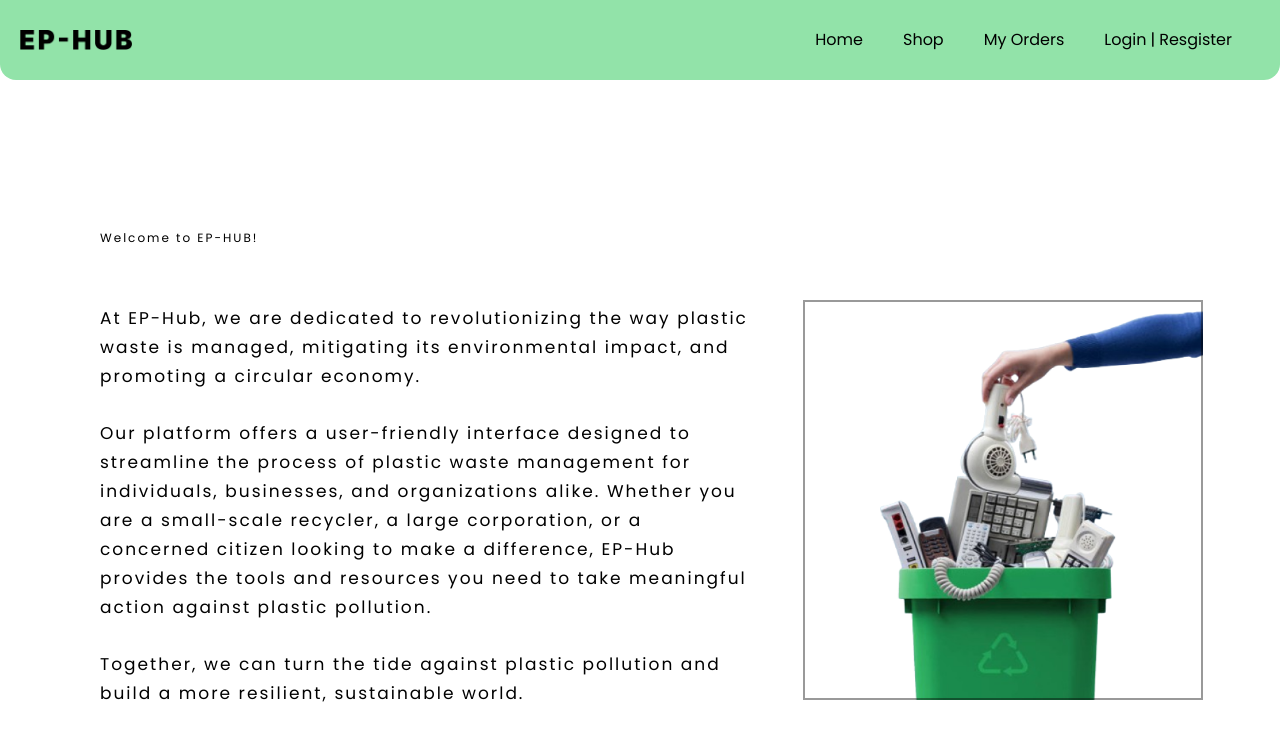
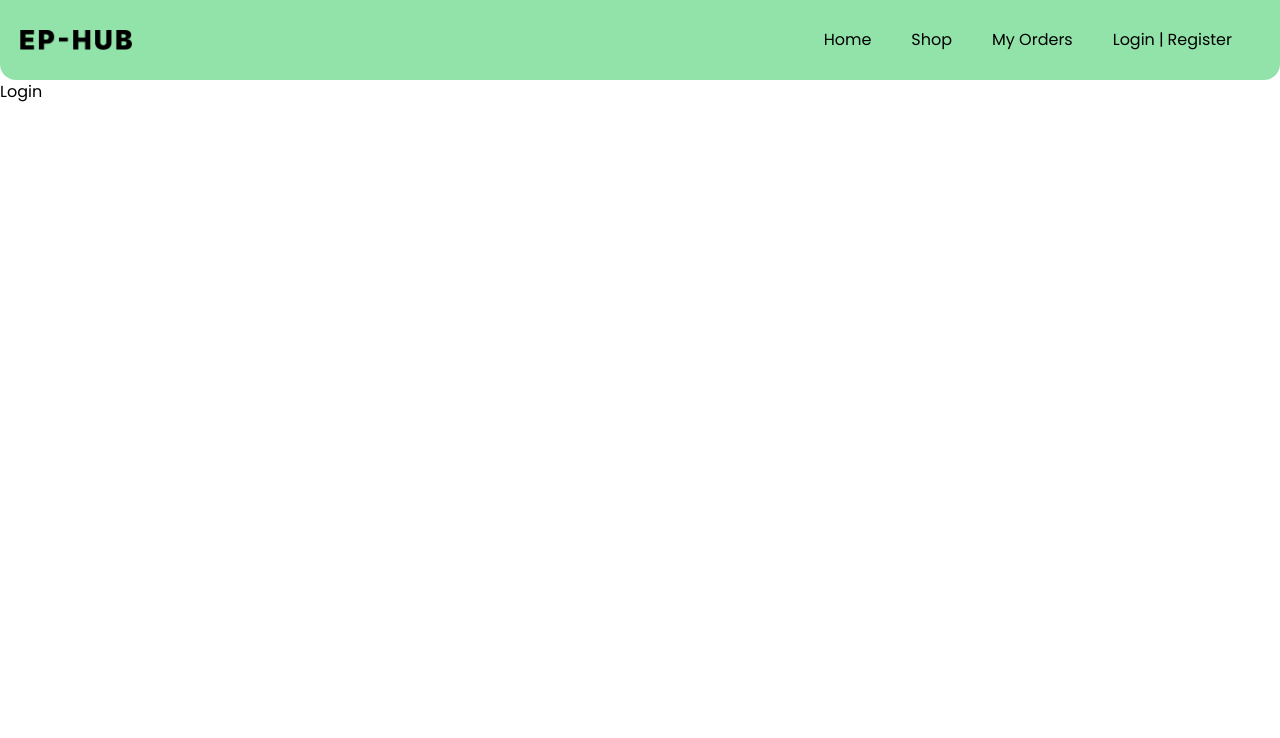
Before and after one commit to ElzaAnnThomas/EP-HUB-Frontend, a React (Vite) app: page /login in a window 1280 px wide. Shown: the top 738 px of the page. Built offline with nearby package versions, Linux system fonts and the light colour scheme.

Commit message:
react-router set

```diff
--- a/src/Components/Navbar.jsx
+++ b/src/Components/Navbar.jsx
@@ -1,18 +1,19 @@
 import Logo from '../assets/Ep-Hub.png'
 import menuButton from '../assets/menu-button.png'
+import { Link } from 'react-router-dom'
 
 const Navbar = () => {
   return (
     <nav className='flex flex-row items-center justify-between bg-[#92E3A9] h-20 rounded-b-2xl'>
       <img src={Logo} alt="ep-hub"  className='h-5 w-28 ml-5'/>
       <div className="max-sm:hidden flex flex-row mr-12 gap-10">
-        <a href="/">Home</a>
-        <a href="/">Shop</a>
-        <a href="/">My Orders</a>
+        <Link to='/'>Home</Link>
+        <Link to='/shop'>Shop</Link>
+        <Link to='/my-orders'>My Orders</Link>
         <div className="flex flex-row gap-1">
-          <a href="">Login</a>
+          <Link to='/login'>Login</Link>
           <p>|</p>
-          <a href="">Resgister</a>
+          <Link to='/register'>Register</Link>
         </div>
       </div>
       <button className='sm:hidden'>
--- a/src/Layout.jsx
+++ b/src/Layout.jsx
@@ -1,11 +1,21 @@
 import HomePage from "./Pages/HomePage"
+import Shop from "./Pages/Shop"
+import MyOrders from "./Pages/MyOrders"
+import Login from "./Pages/Login"
+import Register from "./Pages/Register"
+
+import { Routes, Route } from "react-router-dom"
 
 
 const Layout = () => {
   return (
-    <div className="main-container">
-        <HomePage/>
-    </div>
+    <Routes>
+      <Route path="/" element={<HomePage/>}/>
+      <Route path="/shop" element={<Shop/>}/>\
+      <Route path="/my-orders" element={<MyOrders/>}/>
+      <Route path="/login" element={<Login/>}/>
+      <Route path="/register" element={<Register/>}/>
+    </Routes>
   )
 }
 
--- a/src/Pages/HomePage.jsx
+++ b/src/Pages/HomePage.jsx
@@ -4,14 +4,13 @@ import Roles from "../Components/Roles"
 
 import '../Styles/HomePage.css'
 
-
 const HomePage = () => {
   return (
-    <div className="homepage">
-      <Navbar className='Navbar'/>
-      <AboutUs className='AboutUs'/>
-      <Roles className='Roles'/>
-    </div>
+    <>
+      <Navbar/>
+      <AboutUs/>
+      <Roles/>
+    </>
   )
 }
 
--- a/src/Pages/Login.jsx
+++ b/src/Pages/Login.jsx
@@ -0,0 +1,13 @@
+import React from 'react'
+import Navbar from '../Components/Navbar'
+
+const Login = () => {
+  return (
+    <div>
+      <Navbar/>
+      Login
+    </div>
+  )
+}
+
+export default Login
--- a/src/Pages/MyOrders.jsx
+++ b/src/Pages/MyOrders.jsx
@@ -1,8 +1,13 @@
+import Navbar from "../Components/Navbar"
 
 
 const MyOrders = () => {
   return (
-    <div>MyOrders</div>
+    <div>
+
+      <Navbar/>
+      MY orders
+    </div>
   )
 }
 
--- a/src/Pages/Register.jsx
+++ b/src/Pages/Register.jsx
@@ -1,8 +1,11 @@
-import React from 'react';
-import './Register.css';
+
+import Navbar from '../Components/Navbar';
+// import '../Styles/Register.css';
 
 const Register = () => {
   return (
+    <>
+    <Navbar/>
     <div className='container'>
       <nav className='navbar'>
         <h1 className='hh'>EP-HUB</h1>
@@ -17,7 +20,7 @@ const Register = () => {
       </nav>
       <div className='content'>
         <div className='img-box'>
-        <img src={require('../../../images/Frame 1.png')} alt="" />
+        <img src={require('../assets/homepage-image.png')} alt="" />
 
         </div>
 
@@ -62,6 +65,7 @@ const Register = () => {
         </div>
       </div>
         </div>
+    </>
 
   );
 };
--- a/src/Pages/Shop.jsx
+++ b/src/Pages/Shop.jsx
@@ -1,8 +1,12 @@
+import Navbar from "../Components/Navbar"
 
 
 const Shop = () => {
   return (
-    <div>Shop</div>
+    <div>
+      <Navbar/>
+      Shop
+    </div>
   )
 }
 
--- a/src/main.jsx
+++ b/src/main.jsx
@@ -2,8 +2,12 @@ import React from 'react'
 import ReactDOM from 'react-dom/client'
 import App from './App'
 
+import { BrowserRouter } from 'react-router-dom'
+
 ReactDOM.createRoot(document.getElementById('root')).render(
   <React.StrictMode>
-    <App />
+    <BrowserRouter>
+      <App />
+    </BrowserRouter>
   </React.StrictMode>,
 )
```
